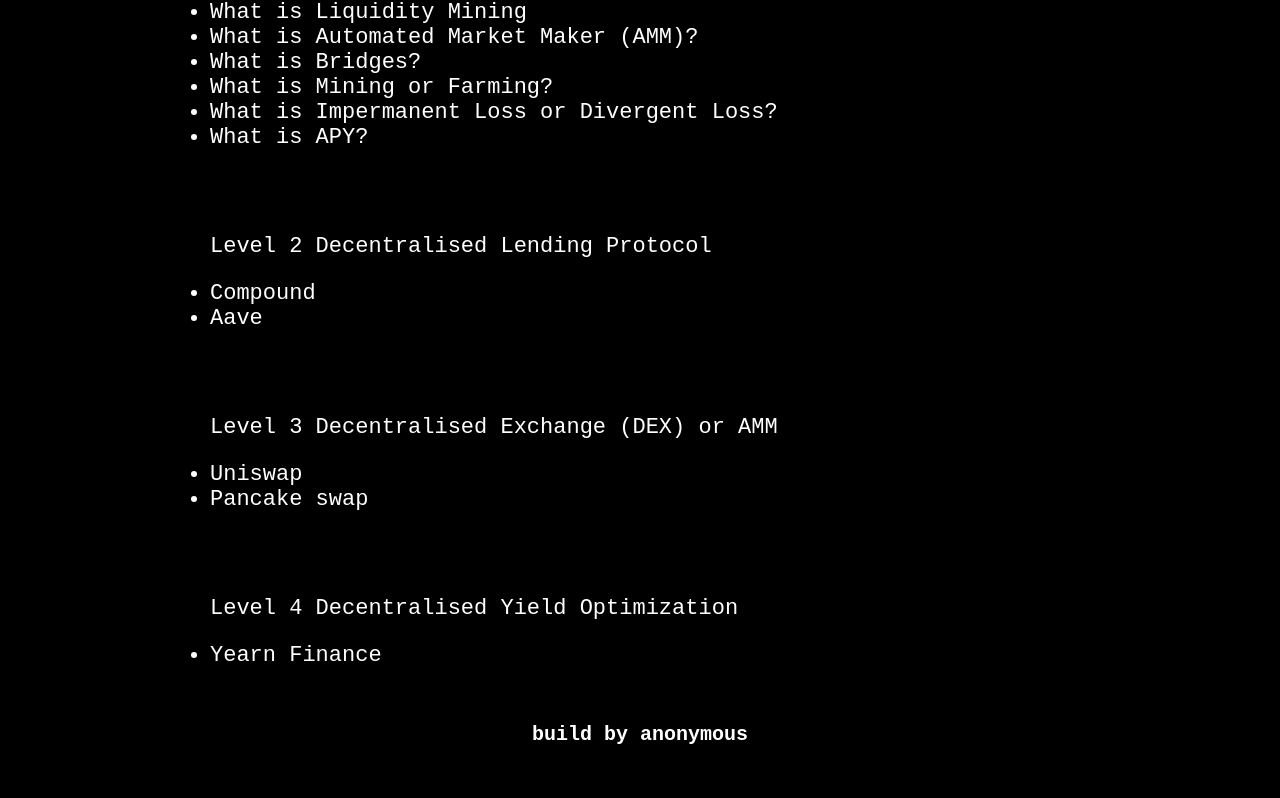
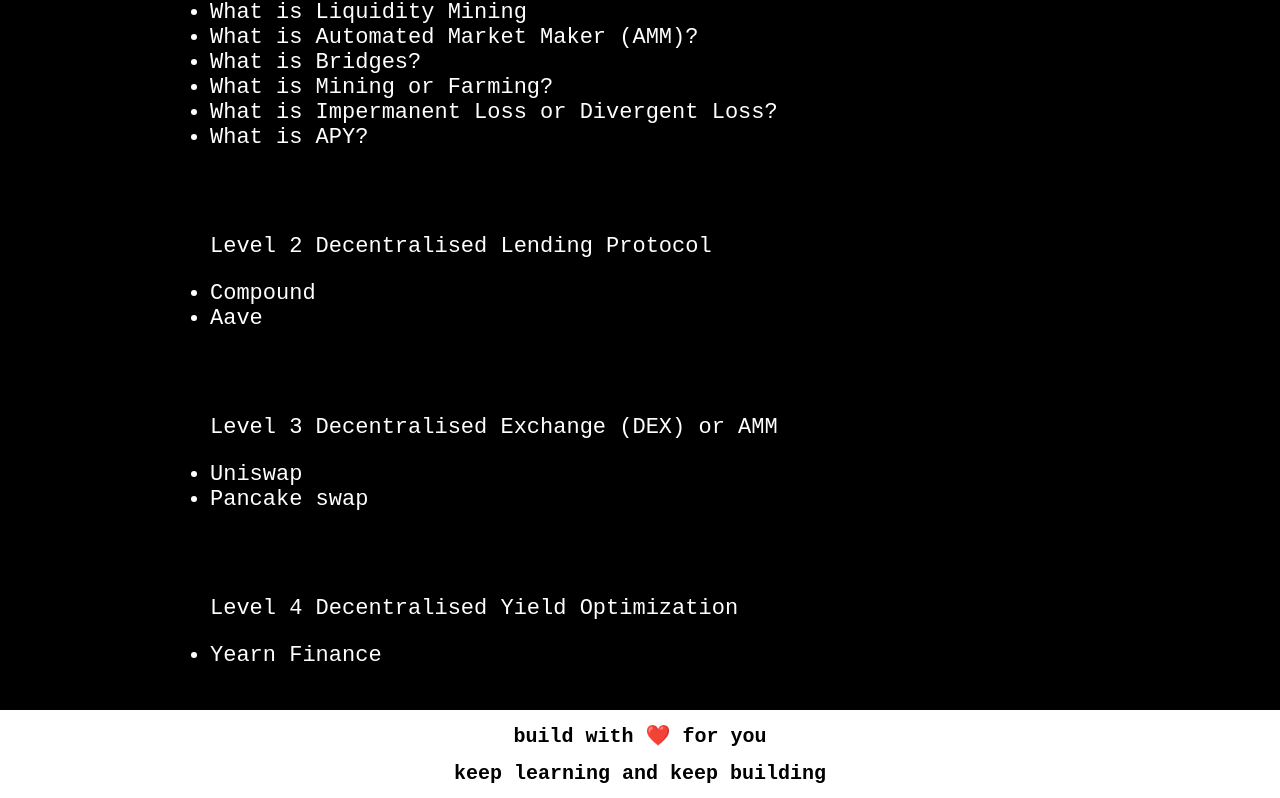
Before and after one commit to DappCoderr/use-DeFi, a React (Create React App) app in the folder web/: page / in a window 1280 px wide. Shown: the part 285-1083 px from the top of the page. Before the commit the page ends 1045 px from the top, so only its background shows below. Built offline with nearby package versions, Linux system fonts and the light colour scheme.

Commit message:
Add Context Component

```diff
--- a/web/src/App.css
+++ b/web/src/App.css
@@ -1,42 +1,3 @@
-/* .App {
-  text-align: center;
-}
-
-.App-logo {
-  height: 40vmin;
-  pointer-events: none;
-}
-
-@media (prefers-reduced-motion: no-preference) {
-  .App-logo {
-    animation: App-logo-spin infinite 20s linear;
-  }
-}
-
-.App-header {
-  background-color: #282c34;
-  min-height: 100vh;
-  display: flex;
-  flex-direction: column;
-  align-items: center;
-  justify-content: center;
-  font-size: calc(10px + 2vmin);
-  color: white;
-}
-
-.App-link {
-  color: #61dafb;
-}
-
-@keyframes App-logo-spin {
-  from {
-    transform: rotate(0deg);
-  }
-  to {
-    transform: rotate(360deg);
-  }
-} */
-
 .App {
   height: 100%;
   width: 100%;
@@ -76,3 +37,8 @@
   font-size: 10px;
   /* border: solid green 2px; */
 }
+
+.footer {
+  background-color: white;
+  color: black;
+}
--- a/web/src/App.js
+++ b/web/src/App.js
@@ -1,4 +1,5 @@
 import './App.css';
+import Content from './component/content';
 
 function App() {
   return (
@@ -8,46 +9,11 @@
           <h1>usedefi</h1>
         </div>
       </div>
-      <div className="content">
-        <div className="container-c">
-          <ul>
-            <p>Level 1 Beginners Track</p>
-            <li>What is DeFi?</li>
-            <li>What are Stable Coins?</li>
-            <li>What is Liquidity Pools?</li>
-            <li>What is Staking?</li>
-            <li>What is Liquidity Mining</li>
-            <li>What is Automated Market Maker (AMM)?</li>
-            <li>What is Bridges?</li>
-            <li>What is Mining or Farming?</li>
-            <li>What is Impermanent Loss or Divergent Loss?</li>
-            <li>What is APY?</li>
-          </ul>
-        </div>
-        <div className="container-c">
-          <ul>
-            <p>Level 2 Decentralised Lending Protocol</p>
-            <li>Compound</li>
-            <li>Aave</li>
-          </ul>
-        </div>
-        <div className="container-c">
-          <ul>
-            <p>Level 3 Decentralised Exchange (DEX) or AMM</p>
-            <li>Uniswap</li>
-            <li>Pancake swap</li>
-          </ul>
-        </div>
-        <div className="container-c">
-          <ul>
-            <p>Level 4 Decentralised Yield Optimization</p>
-            <li>Yearn Finance</li>
-          </ul>
-        </div>
-      </div>
+      <Content />
       <div className="footer">
         <div className="container-f">
-          <h1>build by anonymous</h1>
+          <h1>build with ❤️ for you</h1>
+          <h1>keep learning and keep building</h1>
         </div>
       </div>
     </div>
--- /dev/null
+++ b/web/src/component/content.jsx
@@ -0,0 +1,45 @@
+import React from 'react'
+
+const Content = () => {
+    return (
+        <div className="content">
+            <div className="container-c">
+                <ul>
+                    <p>Level 1 Beginners Track</p>
+                    <li>What is DeFi?</li>
+                    <li>What are Stable Coins?</li>
+                    <li>What is Liquidity Pools?</li>
+                    <li>What is Staking?</li>
+                    <li>What is Liquidity Mining</li>
+                    <li>What is Automated Market Maker (AMM)?</li>
+                    <li>What is Bridges?</li>
+                    <li>What is Mining or Farming?</li>
+                    <li>What is Impermanent Loss or Divergent Loss?</li>
+                    <li>What is APY?</li>
+                </ul>
+            </div>
+            <div className="container-c">
+                <ul>
+                    <p>Level 2 Decentralised Lending Protocol</p>
+                    <li>Compound</li>
+                    <li>Aave</li>
+                </ul>
+            </div>
+            <div className="container-c">
+                <ul>
+                    <p>Level 3 Decentralised Exchange (DEX) or AMM</p>
+                    <li>Uniswap</li>
+                    <li>Pancake swap</li>
+                </ul>
+            </div>
+            <div className="container-c">
+                <ul>
+                    <p>Level 4 Decentralised Yield Optimization</p>
+                    <li>Yearn Finance</li>
+                </ul>
+            </div>
+        </div>
+    )
+}
+
+export default Content
```
